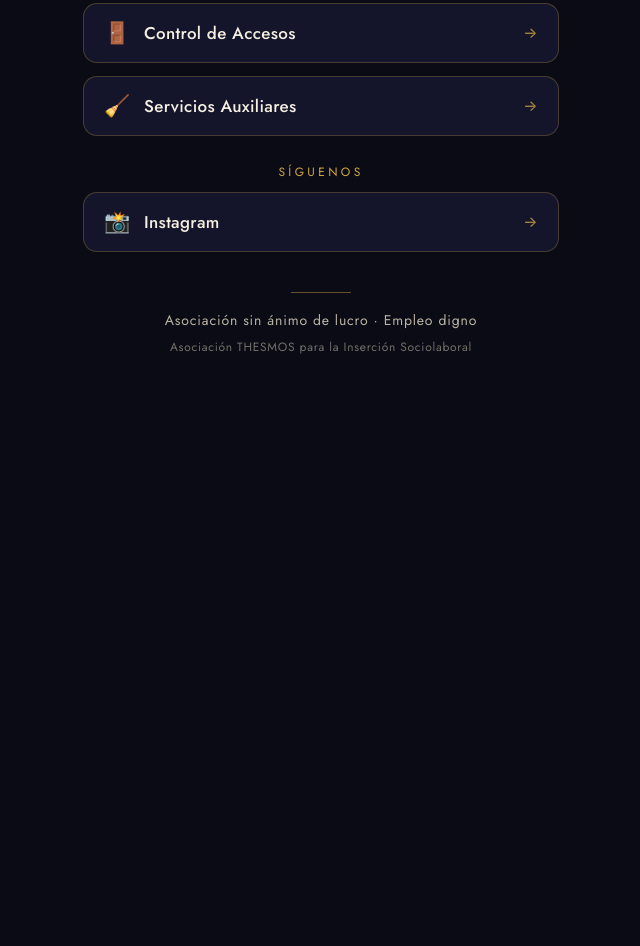
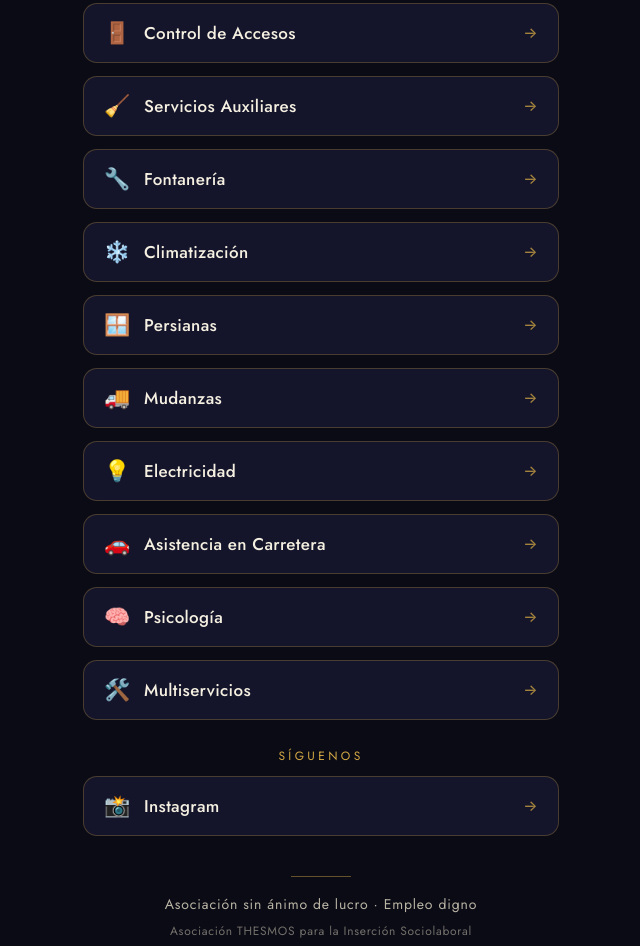
Before and after one commit to asociacion-thesmos/thesmos-enlaces, a plain HTML site: page index.html in a window 1280 px wide. Shown: the part 1093-2039 px from the top of the page, without its empty margins (319-959 px from the left). Before the commit the page ends 1486 px from the top, so only its background shows below. Drawn offline with nearby package versions, Linux system fonts and the light colour scheme.

Commit message:
Añadidos los 8 servicios nuevos

```diff
--- a/index.html
+++ b/index.html
@@ -314,6 +314,46 @@ a.btn,.btn,button,.cta,.link,.menu-btn,.nav-cta,.svc-btn{min-height:44px;display
           <span class="label">Servicios Auxiliares</span>
           <span class="arrow" aria-hidden="true">→</span>
         </a>
+        <a class="link" href="https://asociacion-thesmos.github.io/thesmos-fontaneria/" target="_blank" rel="noopener">
+          <span class="emoji" aria-hidden="true">🔧</span>
+          <span class="label">Fontanería</span>
+          <span class="arrow" aria-hidden="true">→</span>
+        </a>
+        <a class="link" href="https://asociacion-thesmos.github.io/thesmos-climatizacion/" target="_blank" rel="noopener">
+          <span class="emoji" aria-hidden="true">❄️</span>
+          <span class="label">Climatización</span>
+          <span class="arrow" aria-hidden="true">→</span>
+        </a>
+        <a class="link" href="https://asociacion-thesmos.github.io/thesmos-persianas/" target="_blank" rel="noopener">
+          <span class="emoji" aria-hidden="true">🪟</span>
+          <span class="label">Persianas</span>
+          <span class="arrow" aria-hidden="true">→</span>
+        </a>
+        <a class="link" href="https://asociacion-thesmos.github.io/thesmos-mudanzas/" target="_blank" rel="noopener">
+          <span class="emoji" aria-hidden="true">🚚</span>
+          <span class="label">Mudanzas</span>
+          <span class="arrow" aria-hidden="true">→</span>
+        </a>
+        <a class="link" href="https://asociacion-thesmos.github.io/thesmos-electricidad/" target="_blank" rel="noopener">
+          <span class="emoji" aria-hidden="true">💡</span>
+          <span class="label">Electricidad</span>
+          <span class="arrow" aria-hidden="true">→</span>
+        </a>
+        <a class="link" href="https://asociacion-thesmos.github.io/thesmos-asistencia-carretera/" target="_blank" rel="noopener">
+          <span class="emoji" aria-hidden="true">🚗</span>
+          <span class="label">Asistencia en Carretera</span>
+          <span class="arrow" aria-hidden="true">→</span>
+        </a>
+        <a class="link" href="https://asociacion-thesmos.github.io/thesmos-psicologia/" target="_blank" rel="noopener">
+          <span class="emoji" aria-hidden="true">🧠</span>
+          <span class="label">Psicología</span>
+          <span class="arrow" aria-hidden="true">→</span>
+        </a>
+        <a class="link" href="https://asociacion-thesmos.github.io/thesmos-multiservicios/" target="_blank" rel="noopener">
+          <span class="emoji" aria-hidden="true">🛠️</span>
+          <span class="label">Multiservicios</span>
+          <span class="arrow" aria-hidden="true">→</span>
+        </a>
 
         <p class="section-label">Síguenos</p>
 
```
